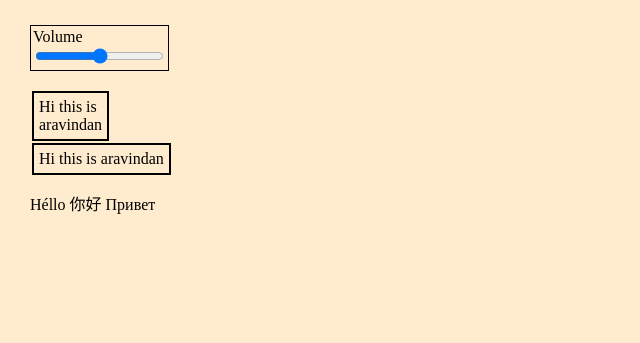
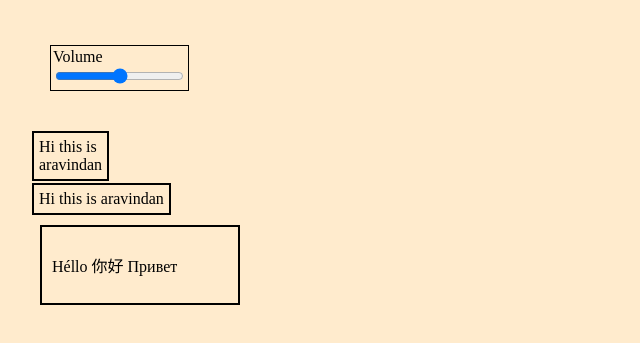
Before and after one commit to Aravindan-wksp/html_basics, a plain HTML site: page index.html in a window 1280 px wide. Shown: the part 259-602 px from the top of the page, without its empty margins (0-640 px from the left). Drawn offline with Linux system fonts and the light colour scheme.

Commit message:
added box model

```diff
--- a/main.css
+++ b/main.css
@@ -25,6 +25,7 @@ h1{
     height: min-content;
     border:1px solid;
     padding:2px;
+    margin : 20px;
 }
 
 .box{
@@ -40,3 +41,11 @@ h1{
 .max{
     width: max-content;
 }
+
+.encoding{
+    box-sizing : border-box;
+    width : 200px;
+    border : 2px solid;
+    padding : 10px;
+    margin : 10px;
+}
```
